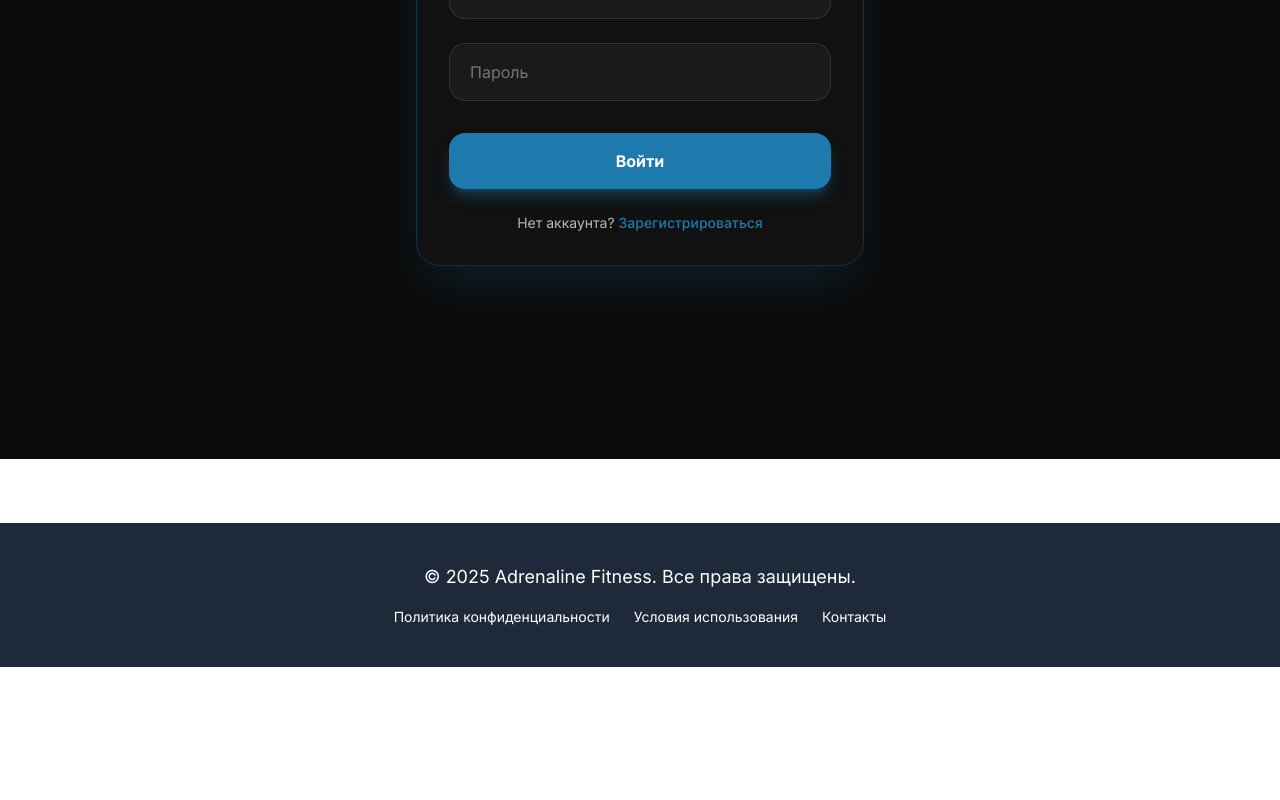
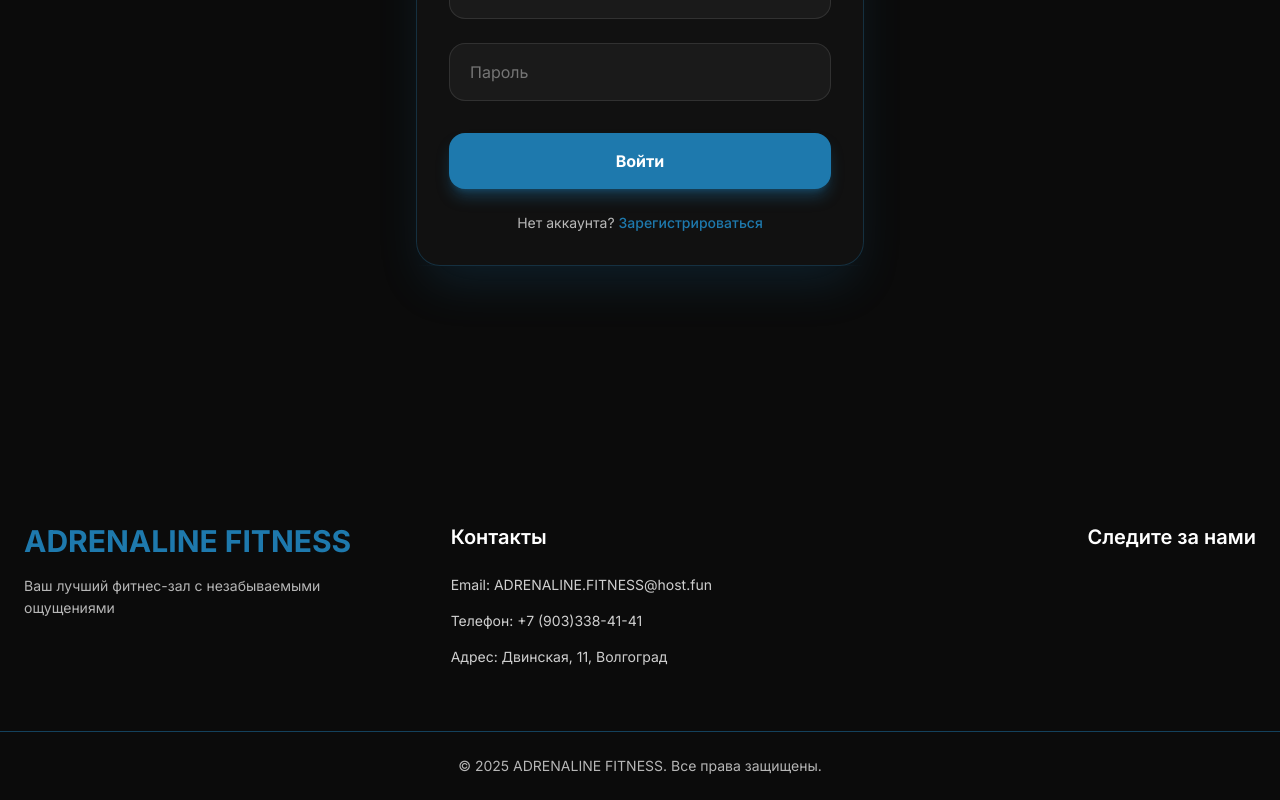
Before and after one commit to Dks2006-crypto/adrenaline-frontend, a Next.js app: page /login in a window 1280 px wide. Shown: the part 451-1251 px from the top of the page. Before the commit the page ends 1118 px from the top, so only its background shows below. Built offline with nearby package versions, Linux system fonts and the light colour scheme; no server answers.

Commit message:
add settings for site

```diff
--- a/src/app/page.tsx
+++ b/src/app/page.tsx
@@ -17,7 +17,7 @@ export default function HomePage() {
       <GroupClasses />
       <TrainersWidget />
       <GallerySection />
-      <Features />
+      {/* <Features /> */}
 
     </div>
   );
--- a/src/widgets/layouts/Footer.tsx
+++ b/src/widgets/layouts/Footer.tsx
@@ -1,12 +1,132 @@
+"use client";
+
+import { useEffect, useState } from "react";
+import api from "@/lib/api";
+import Link from "next/link";
+
+interface SiteSettings {
+  site_name: string;
+  description: string;
+  email: string;
+  phone: string;
+  address: string;
+  vk_url?: string;
+  telegram_url?: string;
+  instagram_url?: string;
+}
+
 export default function Footer() {
+  const [settings, setSettings] = useState<SiteSettings>({
+    site_name: "ADRENALINE FITNESS",
+    description: "Ваш лучший фитнес-зал с незабываемыми ощущениями",
+    email: "ADRENALINE.FITNESS@host.fun",
+    phone: "+7 (903)338-41-41",
+    address: "Двинская, 11, Волгоград",
+    vk_url: "",
+    telegram_url: "",
+    instagram_url: "",
+  });
+
+  useEffect(() => {
+    api
+      .get("/site-settings")
+      .then((res) => {
+        if (res.data) setSettings(res.data);
+      })
+      .catch(() => {
+        // Если API недоступно — используем fallback
+      });
+  }, []);
+
+  const currentYear = new Date().getFullYear();
+
   return (
-    <footer className="bg-gray-800 text-white py-10 mt-16">
-      <div className="container mx-auto px-6 text-center">
-        <p className="text-lg mb-2">&copy; 2025 Adrenaline Fitness. Все права защищены.</p>
-        <div className="flex justify-center gap-6 mt-4 text-sm">
-          <a href="#" className="hover:text-blue-400">Политика конфиденциальности</a>
-          <a href="#" className="hover:text-blue-400">Условия использования</a>
-          <a href="#" className="hover:text-blue-400">Контакты</a>
+    <footer className="bg-[#0b0b0b] text-white">
+      {/* Основной контент */}
+      <div className="max-w-7xl mx-auto px-6 py-16">
+        <div className="grid grid-cols-1 md:grid-cols-3 gap-12">
+          {/* Левая колонка — логотип и описание */}
+          <div>
+            <h2 className="text-[#1E79AD] text-3xl font-bold mb-4">
+              {settings.site_name}
+            </h2>
+            <p className="text-white/70 text-sm leading-relaxed">
+              {settings.description}
+            </p>
+          </div>
+
+          {/* Центральная колонка — контакты */}
+          <div>
+            <h3 className="text-xl font-semibold mb-6">Контакты</h3>
+            <div className="space-y-4 text-white/80 text-sm">
+              <p>
+                Email: <a href={`mailto:${settings.email}`} className="hover:text-[#1E79AD] transition">
+                  {settings.email}
+                </a>
+              </p>
+              <p>
+                Телефон: <a href={`tel:${settings.phone.replace(/[^+\d]/g, "")}`} className="hover:text-[#1E79AD] transition">
+                  {settings.phone}
+                </a>
+              </p>
+              <p>
+                Адрес: {settings.address}
+              </p>
+            </div>
+          </div>
+
+          {/* Правая колонка — соцсети */}
+          <div className="flex flex-col items-start md:items-end">
+            <h3 className="text-xl font-semibold mb-6">Следите за нами</h3>
+            <div className="flex gap-6">
+              {settings.vk_url && (
+                <a
+                  href={settings.vk_url}
+                  target="_blank"
+                  rel="noopener noreferrer"
+                  className="text-3xl hover:text-[#1E79AD] transition"
+                  aria-label="VK"
+                >
+                  <svg className="w-8 h-8" fill="currentColor" viewBox="0 0 24 24">
+                    <path d="M15.07 2H8.93C3.37 2 2 3.37 2 8.93v6.14C2 20.63 3.37 22 8.93 22h6.14C20.63 22 22 20.63 22 15.07V8.93C22 3.37 20.63 2 15.07 2zm3.76 14.06h-1.39c-.52 0-.67-.32-1.04-.71-.41-.43-.56-.61-.56-.61s-.75-1.99-.88-2.33c-.14-.37-.1-.64-.44-.64h-1.39c-.37 0-.54.19-.54.19s-1.67 3.78-4.03 5.55c-.45.33-.83.49-1.13.49-.15 0-.37-.02-.37-.37v-5.37s-.01-.8.36-.8c.26 0 .71.13 1.76 1.25.99 1.07 1.7 2.18 1.7 2.18s.1.26.24.26h2.78s.14-.01.08-.48c-.04-.28-.23-1.28-.23-1.28s-1.3-3.01-2.24-4.24c-.8-.99-1.14-.92-1.14-.92s-.9-.03-1 .28c0 0 .9 2.32 1.93 4.82.72 1.74 1.53 1.6 1.53 1.6z" />
+                  </svg>
+                </a>
+              )}
+              {settings.telegram_url && (
+                <a
+                  href={settings.telegram_url}
+                  target="_blank"
+                  rel="noopener noreferrer"
+                  className="text-3xl hover:text-[#1E79AD] transition"
+                  aria-label="Telegram"
+                >
+                  <svg className="w-8 h-8" fill="currentColor" viewBox="0 0 24 24">
+                    <path d="M12 2C6.48 2 2 6.48 2 12s4.48 10 10 10 10-4.48 10-10S17.52 2 12 2zm4.36 7.06l-8.91 3.33c-.6.22-.6.6.1.84l2.24.7 5.2-3.25c.23-.14.44-.06.27.08l-4.2 3.94.06 2.9c.08.44.38.6.65.46l1.58-1.2 3.1 2.28c.54.3 1.02.14 1.17-.46l2.12-10.16c.22-.94-.3-1.36-.88-1.1z" />
+                  </svg>
+                </a>
+              )}
+              {settings.instagram_url && (
+                <a
+                  href={settings.instagram_url}
+                  target="_blank"
+                  rel="noopener noreferrer"
+                  className="text-3xl hover:text-[#1E79AD] transition"
+                  aria-label="Instagram"
+                >
+                  <svg className="w-8 h-8" fill="currentColor" viewBox="0 0 24 24">
+                    <path d="M12 2.163c3.204 0 3.584.012 4.85.07 3.252.148 4.771 1.691 4.919 4.919.058 1.265.069 1.645.069 4.849 0 3.205-.012 3.584-.069 4.849-.149 3.225-1.664 4.771-4.919 4.919-1.266.058-1.644.07-4.85.07-3.204 0-3.584-.012-4.849-.07-3.26-.149-4.771-1.699-4.919-4.92-.058-1.265-.07-1.644-.07-4.849 0-3.204.013-3.583.07-4.849.149-3.227 1.664-4.771 4.919-4.919 1.266-.057 1.645-.069 4.849-.069zm0-2.163c-3.259 0-3.667.014-4.947.072-4.358.2-6.78 2.618-6.98 6.98-.059 1.281-.073 1.689-.073 4.948 0 3.259.014 3.668.072 4.948.2 4.358 2.618 6.78 6.98 6.98 1.281.058 1.689.072 4.948.072 3.259 0 3.668-.014 4.948-.072 4.354-.2 6.782-2.618 6.979-6.98.059-1.28.073-1.689.073-4.948 0-3.259-.014-3.667-.072-4.947-.196-4.354-2.617-6.78-6.979-6.98-1.281-.059-1.69-.073-4.949-.073zm0 5.838c-3.403 0-6.162 2.759-6.162 6.162s2.759 6.163 6.162 6.163 6.162-2.759 6.162-6.163c0-3.403-2.759-6.162-6.162-6.162zm0 10.162c-2.209 0-4-1.79-4-4 0-2.209 1.791-4 4-4s4 1.791 4 4c0 2.21-1.791 4-4 4zm6.406-11.845c-.796 0-1.441.645-1.441 1.44s.645 1.44 1.441 1.44c.795 0 1.439-.645 1.439-1.44s-.644-1.44-1.439-1.44z" />
+                  </svg>
+                </a>
+              )}
+            </div>
+          </div>
+        </div>
+      </div>
+
+      {/* Нижняя полоса и копирайт */}
+      <div className="border-t border-[#1E79AD]/50">
+        <div className="max-w-7xl mx-auto px-6 py-6 text-center text-white/70 text-sm">
+          © {currentYear} {settings.site_name}. Все права защищены.
         </div>
       </div>
     </footer>
--- a/src/widgets/layouts/Header.tsx
+++ b/src/widgets/layouts/Header.tsx
@@ -1,9 +1,48 @@
 "use client";
 
 import Link from "next/link";
+import api from "@/lib/api";
 import { useAuthStore } from "@/store/authStore";
+import { useEffect, useState } from "react";
+
+interface SiteSettings {
+  site_name: string;
+  description: string;
+  email: string;
+  phone: string;
+  address: string;
+  vk_url?: string;
+  telegram_url?: string;
+  instagram_url?: string;
+}
 
 export default function Header() {
+
+
+  const [settings, setSettings] = useState<SiteSettings>({
+    site_name: "ADRENALINE FITNESS",
+    description: "Ваш лучший фитнес-зал с незабываемыми ощущениями",
+    email: "ADRENALINE.FITNESS@host.fun",
+    phone: "+7 (903)338-41-41",
+    address: "Двинская, 11, Волгоград",
+    vk_url: "",
+    telegram_url: "",
+    instagram_url: "",
+  });
+
+  useEffect(() => {
+    api
+      .get("/site-settings")
+      .then((res) => {
+        if (res.data) setSettings(res.data);
+      })
+      .catch(() => {
+        // Если API недоступно — используем fallback
+      });
+  }, []);
+
+  const currentYear = new Date().getFullYear();
+
   const { token } = useAuthStore();
 
   return (
@@ -16,10 +55,12 @@ export default function Header() {
           <div className="flex flex-wrap items-center gap-x-3 gap-y-1">
             <span>с 9:00 до 18:00</span>
             <span className="hidden sm:inline">•</span>
-            <span>+7 (903) 333-41-41</span>
+            <a href={`tel:${settings.phone.replace(/[^+\d]/g, "")}`} className="hover:text-[#1E79AD] transition">
+                  {settings.phone}
+                </a>
             <span className="hidden md:inline">•</span>
             <span className="hidden md:inline">
-              Двинская, 11 Волгоград
+              {settings.address}
             </span>
           </div>
 
```
